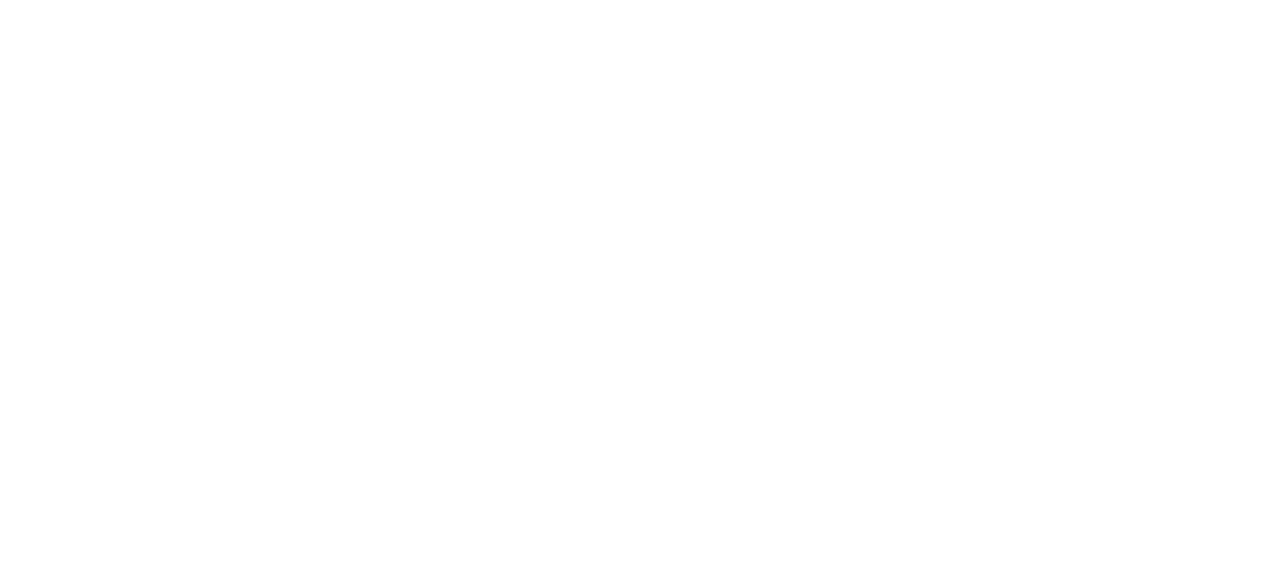
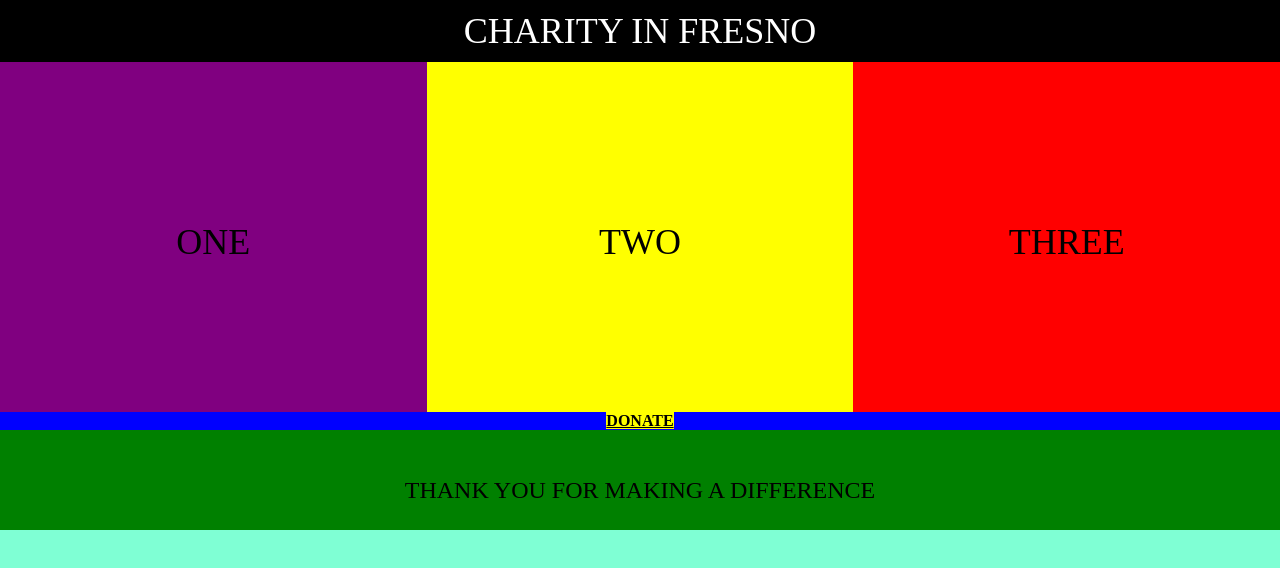
Before and after one commit to geekwise-veronica-chavez/021216noon, a plain HTML site: page index.html in a window 1280 px wide. Drawn offline with Linux system fonts and the light colour scheme.

Commit message:
update
removed borders, padding and margin px

```diff
--- a/css/style.css
+++ b/css/style.css
@@ -1,6 +1,6 @@
 body{
     margin: 0;
-    padding: 25px;
+    padding: 0;
     background-color: aquamarine;
     box-sizing: border-box;
     width: 100%;
@@ -17,20 +17,20 @@ header{
 }
 main{
     margin: 0 auto;
-    padding: 15px;
+    padding: 0;
     background-color: blue;
     display: block;
-    width: 90%;
+    width: 100%;
     height: 100%;
     text-align: center;
-
+    display: inline-block;
+    clear: both;
 }
 #one{
-    margin: 5px;
+    margin: 0;
     padding: 0;
-    border: solid 3px;
     background-color: purple;
-    width: calc(90%/3);
+    width: calc(100%/3);
     height: 350px;
     float: left;
     font-size: 36px;
@@ -40,42 +40,30 @@ main{
     margin: 0;
     padding: 0;
     background-color: yellow;
-    width: calc(90%/3);
+    width: calc(100%/3);
     height: 350px;
     float: left;
     font-size: 36px;
     line-height: 10;
 }
 #three{
-    margin: 5px;
+    margin: 0;
     padding: 0;
-    border: solid;
     background-color: red;
-    width: calc(90%/3);
+    width: calc(100%/3);
     height: 350px;
     float: left;
     font-size: 36px;
     line-height: 10;
 }
-#donate{
-    margin: 0;
-    padding: 0;
 
-}
-mark{
-    background-color: white;
-    margin: 0;
-    padding: 0;
-    height: 50px;
-    line-height: 5;
-}
 
 footer{
     margin: 0 auto;
     padding: 0;
     background-color: green;
     width: 100%;
-    height: 300px;
+    height: 100px;
     line-height: 5;
     text-align: center;
     font-size: 24px;
--- a/index.html
+++ b/index.html
@@ -0,0 +1,28 @@
+<!DOCTYPE html>
+<html>
+    <head>
+        <meta charset="utf-8"/>
+        <meta name='viewport'content='width=device-width, intial scale=1'/>
+        <link rel="stylesheet" href="css/style.css"/>
+
+
+    </head>
+    <body>
+        <header> CHARITY IN FRESNO </header>
+        <main>
+            <section>
+                <div id="one">ONE</div>
+                <div id="two"> TWO </div>
+                <div id="three"> THREE </div>
+            </section>
+
+            <mark>
+            <buttom id='donate'> <u><b> DONATE</b></u>
+           </buttom>
+           </mark>
+        </main>
+
+        <footer> THANK YOU FOR MAKING A DIFFERENCE  </footer>
+
+    </body>
+</html>
```
